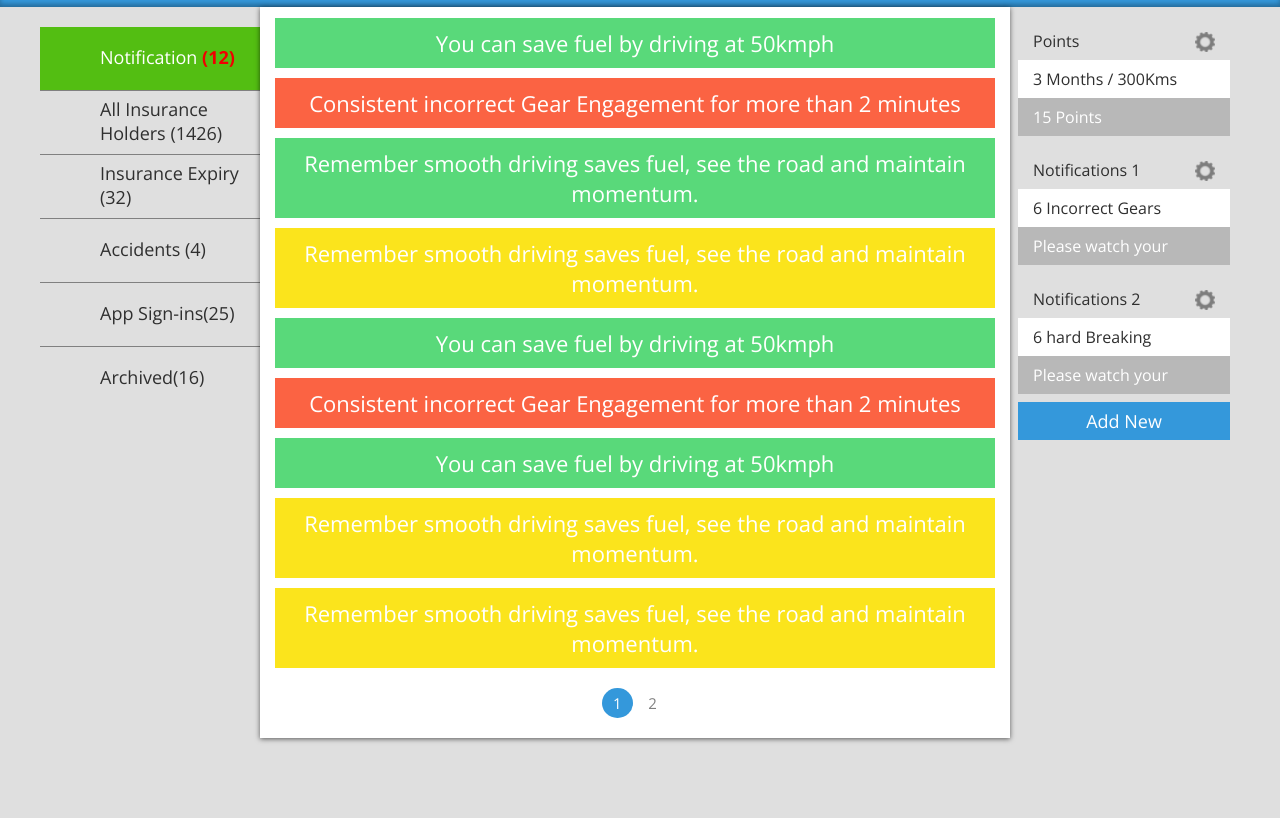
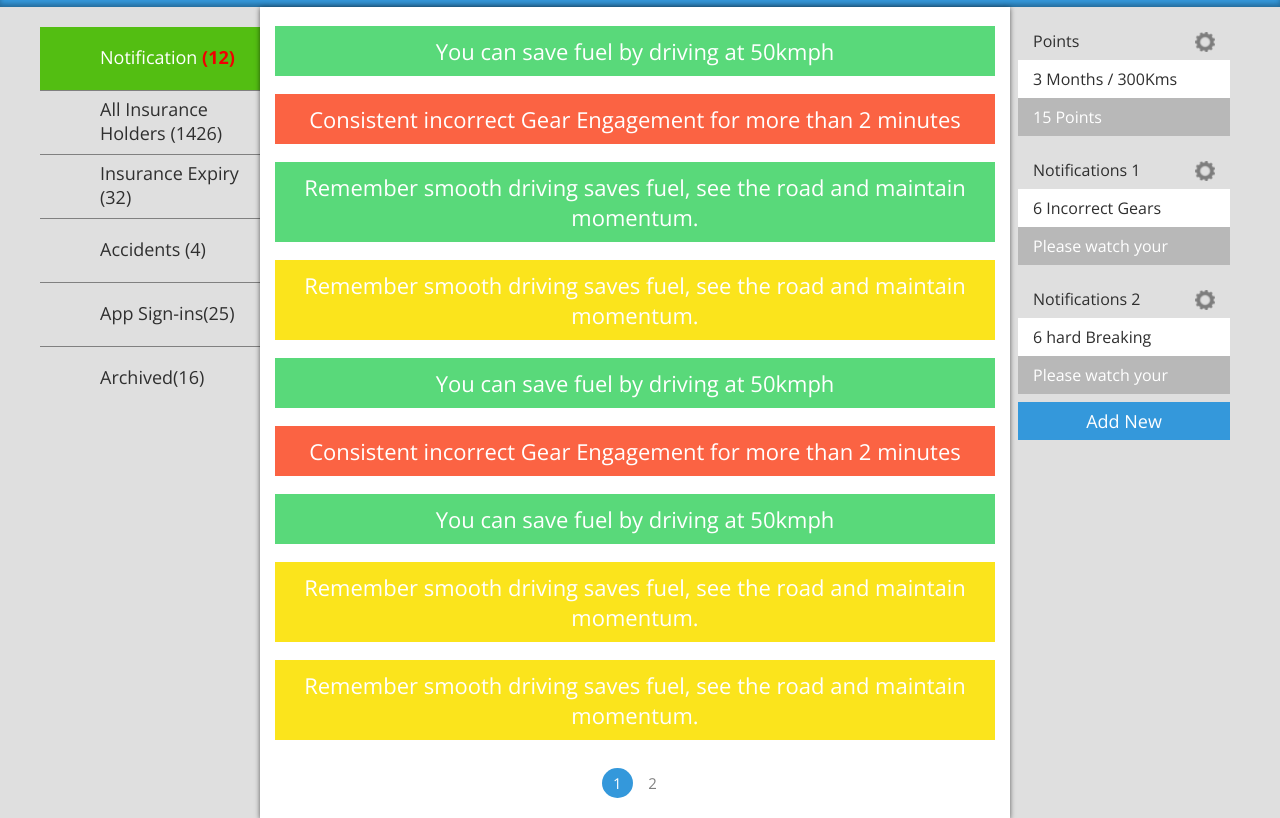
Before and after one commit to geekme/insuranceDash, a plain HTML site: page index.html in a window 1280 px wide. Shown: the part 57-875 px from the top of the page. Drawn offline with nearby package versions, Linux system fonts and the light colour scheme.

Commit message:
Some CSS Changes

```diff
--- a/assets/styles/generic.css
+++ b/assets/styles/generic.css
@@ -195,7 +195,7 @@ body{
     text-align: center;
     font-size: 22px;
     color: #ffffff;
-    margin: 10px 15px;
+    margin: 18px 15px;
 }
 #mainWrapper .mainContainer .sectionMiddle .slide .notifBar.green{
     background: #59D97A;
```
